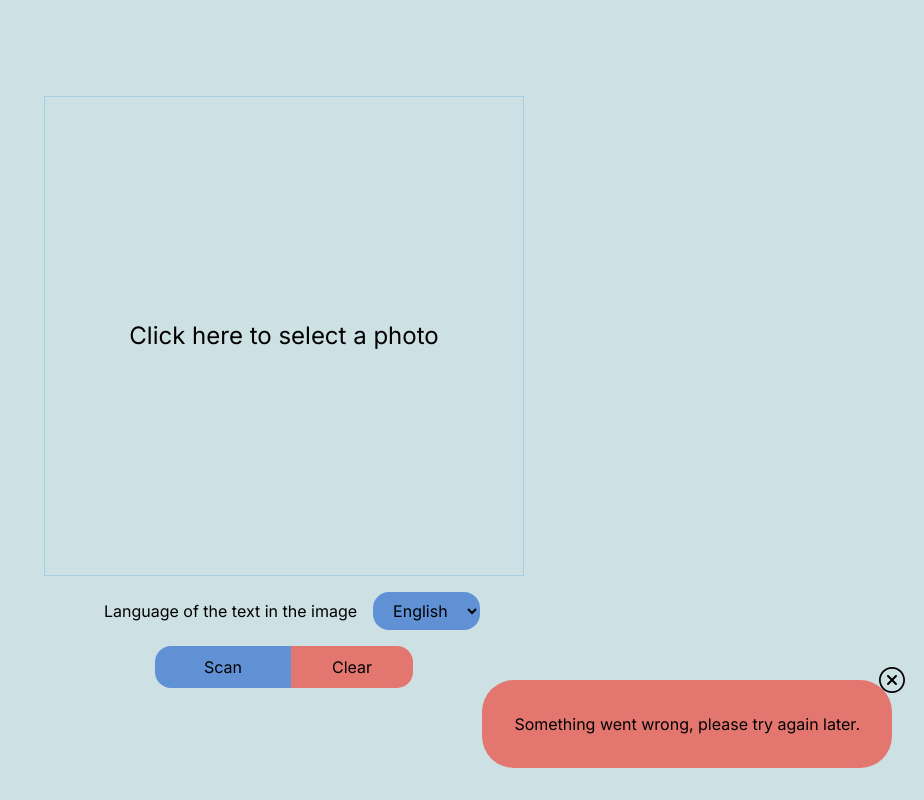
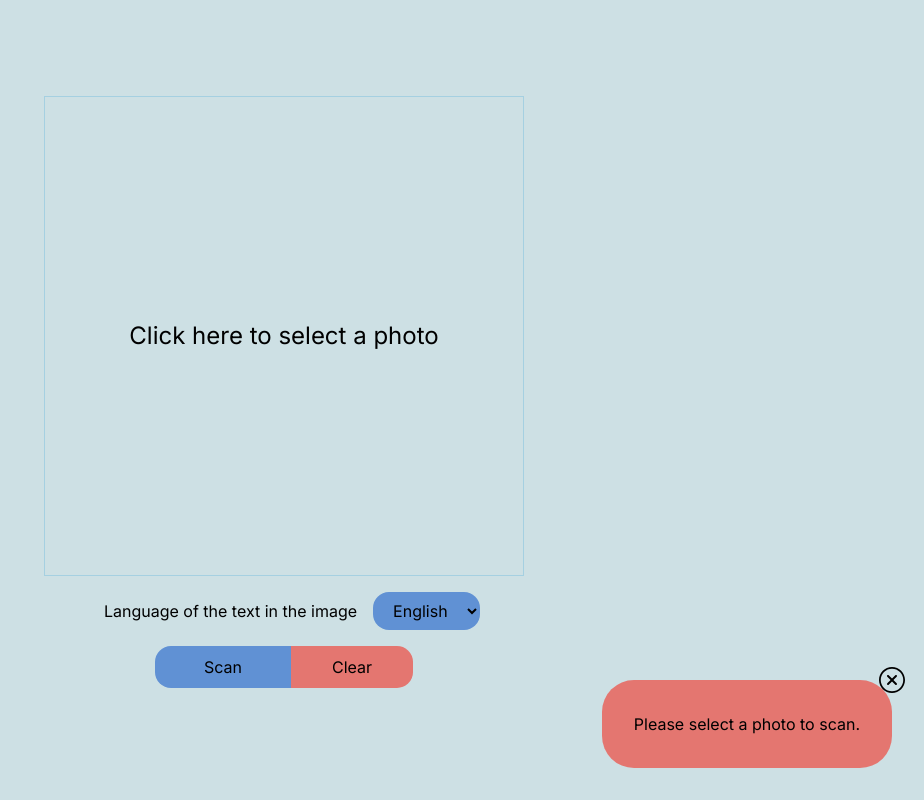
Before and after one commit to waelhasan/simple-web-ocr, a Next.js app: page / in a window 1280 px wide. Both pictures are taken after a click on the button "Scan". Shown: the whole page, without its empty margins (356-1280 px from the left). Built offline with nearby package versions, Linux system fonts and the light colour scheme.

Commit message:
Changed the error message

```diff
--- a/src/components/ErrorToast.tsx
+++ b/src/components/ErrorToast.tsx
@@ -22,7 +22,7 @@ export function ErrorToast({ isFailure, setIsFailure }: {
             p-[2rem]
             rounded-[2rem]
         ">
-            Something went wrong, please try again later.
+            Please select a photo to scan.
             <IoIosCloseCircleOutline onClick={onCloseIconClick} className="
                 absolute top-[-1rem] right-[-1rem]
                 text-[2rem]
```
